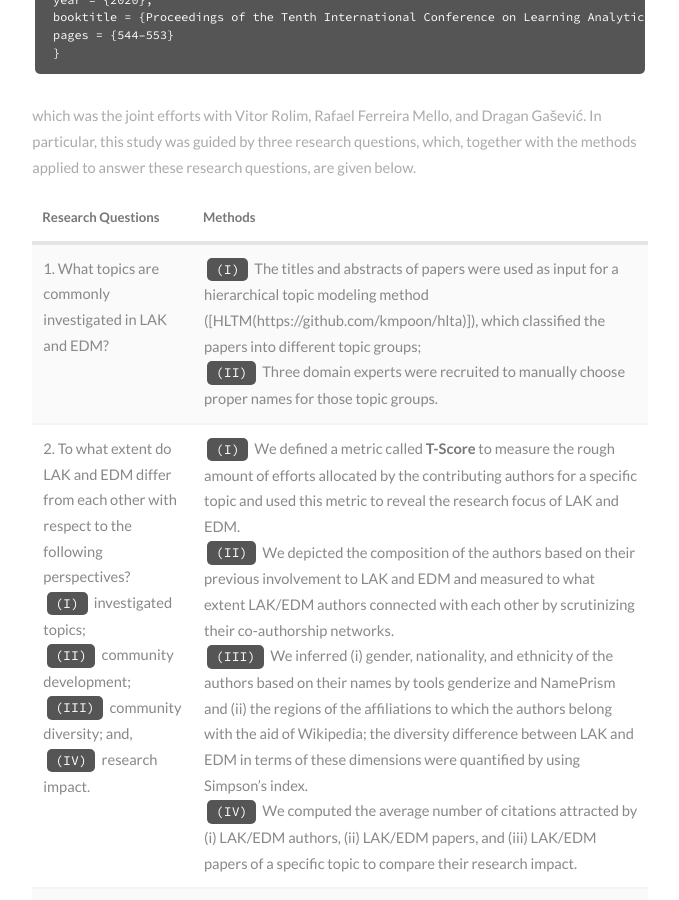
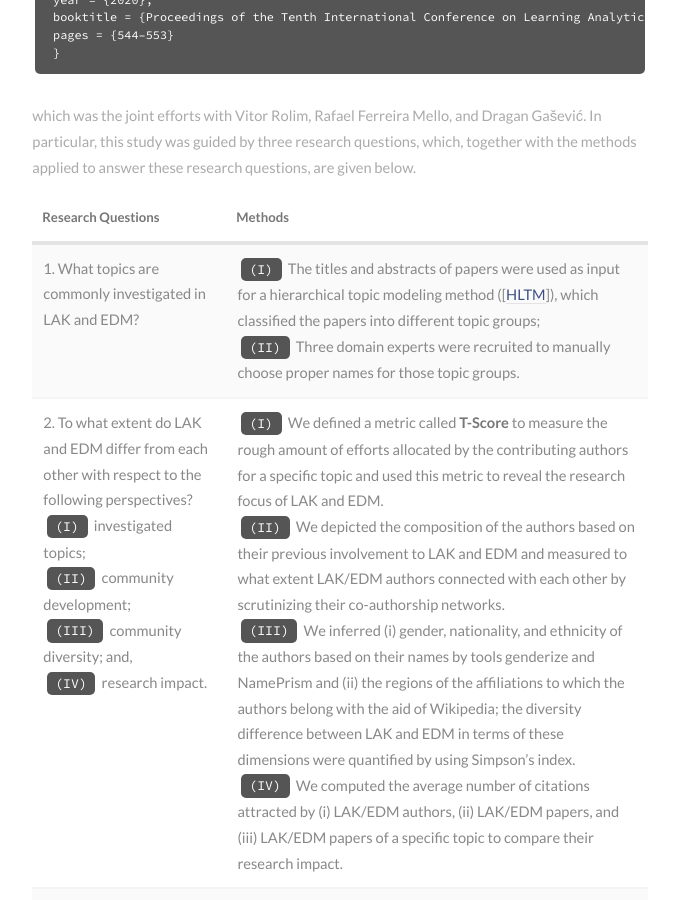
Before and after one commit to AngusGLChen/__angusglchen.github.io, a Jekyll site: the page built from _posts/2020-03-27-LAK2020_Lets.md, in a window 1280 px wide and 900 px high, scrolled down 800 px. Shown: the whole window, without its empty margins (153-832 px from the left). Built offline with Jekyll 4.4.1, drawn with Linux system fonts in a browser that asks for light colours.

Commit message:
Mar 27, 2020

```diff
--- a/_posts/2020-03-27-LAK2020_Lets.md
+++ b/_posts/2020-03-27-LAK2020_Lets.md
@@ -28,7 +28,7 @@ which was the joint efforts with Vitor Rolim, Rafael Ferreira Mello, and Dragan
 
 | Research Questions                                                                                                                                                                                                                             | Methods                                                                                                                                                                                                                                                                                                                                                                                                                                                                                                                                                                                                                                                                                                                                                                                                                                                                                                                                                                                         |
 |------------------------------------------------------------------------------------------------------------------------------------------------------------------------------------------------------------------------------------------------|-------------------------------------------------------------------------------------------------------------------------------------------------------------------------------------------------------------------------------------------------------------------------------------------------------------------------------------------------------------------------------------------------------------------------------------------------------------------------------------------------------------------------------------------------------------------------------------------------------------------------------------------------------------------------------------------------------------------------------------------------------------------------------------------------------------------------------------------------------------------------------------------------------------------------------------------------------------------------------------------------|
-| 1. What topics are commonly investigated in LAK and EDM?                                                                                                                                                                                       | `(I)` The titles and abstracts of papers were used as input for a hierarchical topic modeling method ([HLTM(https://github.com/kmpoon/hlta)]), which classified the papers into different topic groups;<br>`(II)` Three domain experts were recruited to manually choose proper names for those topic groups.                                                                                                                                                                                                                                                                                                                                                                                                                                                                                                                                                                                                                                                                                                                     |
+| 1. What topics are commonly investigated in LAK and EDM?                                                                                                                                                                                       | `(I)` The titles and abstracts of papers were used as input for a hierarchical topic modeling method ([[HLTM](https://github.com/kmpoon/hlta)]), which classified the papers into different topic groups;<br>`(II)` Three domain experts were recruited to manually choose proper names for those topic groups.                                                                                                                                                                                                                                                                                                                                                                                                                                                                                                                                                                                                                                                                                                                     |
 | 2. To what extent do LAK and EDM differ from each other with respect to the following perspectives?<br>   `(I)` investigated topics;<br>   `(II)` community development;<br>   `(III)` community diversity; and,<br>   `(IV)` research impact. | `(I)` We defined a metric called **T-Score** to measure the rough amount of efforts allocated by the contributing authors for a specific topic and used this metric to reveal the research focus of LAK and EDM.<br>`(II)` We depicted the composition of the authors based on their previous involvement to LAK and EDM and measured to what extent LAK/EDM authors connected with each other by scrutinizing their co-authorship networks.<br>`(III)` We inferred (i) gender, nationality, and ethnicity of the authors based on their names by tools genderize and NamePrism and (ii) the regions of the affiliations to which the authors belong with the aid of Wikipedia; the diversity difference between LAK and EDM in terms of these dimensions were quantified by using Simpson's index.<br>`(IV)` We computed the average number of citations attracted by (i) LAK/EDM authors, (ii) LAK/EDM papers, and (iii) LAK/EDM papers of a specific topic to compare their research impact. |
 | 3. What are the potential directions for future research as derived from the work published in LAK and EDM?                                                                                                                                    | `Observation`: current gaps and potential directions for future work are often discussed in sections of “Discussion”, “Limitation”, “Future work”, … (denoted as future-work sections)<br>`Assumption`: certain terms were often used in such discussions, which can be used to shed some light on the future directions of a topic.<br>`Method`: such terms were retrieved by applying **word2vec** to analyze the text in future-work sections.
 
```
